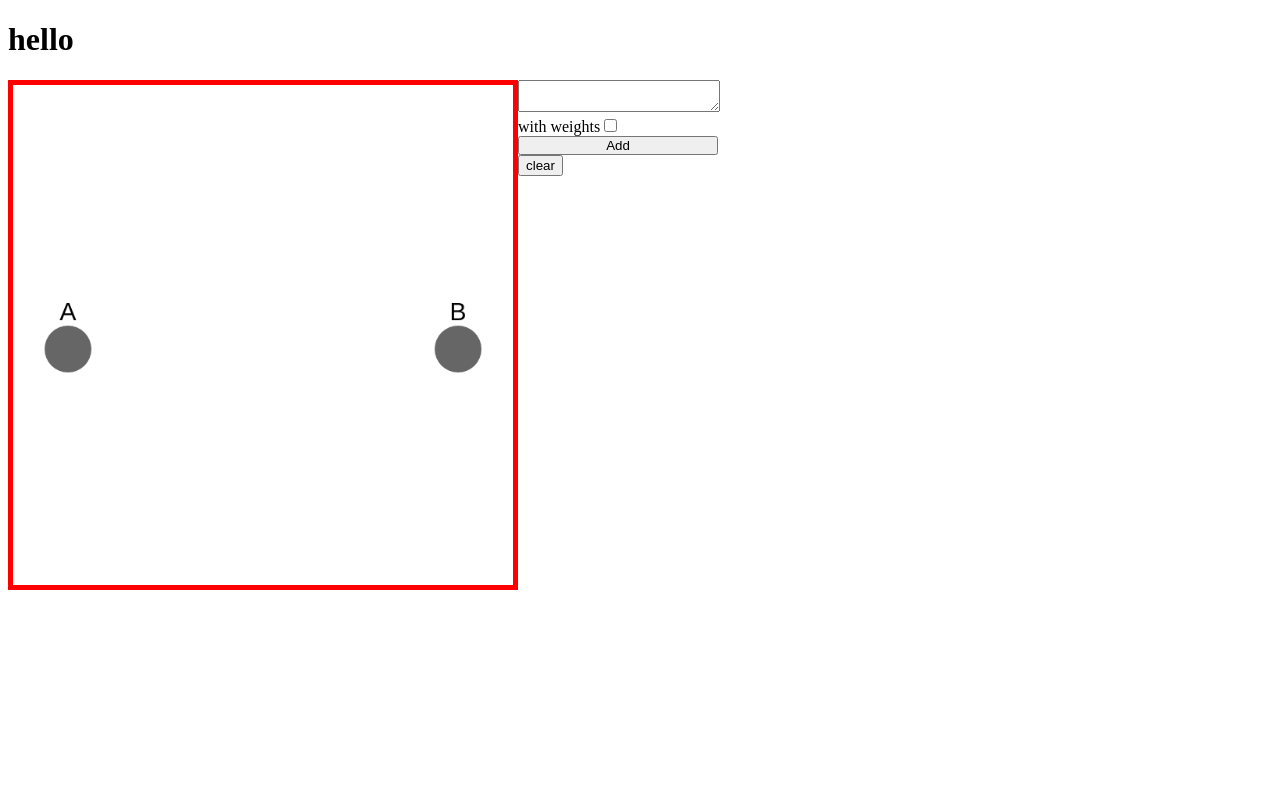
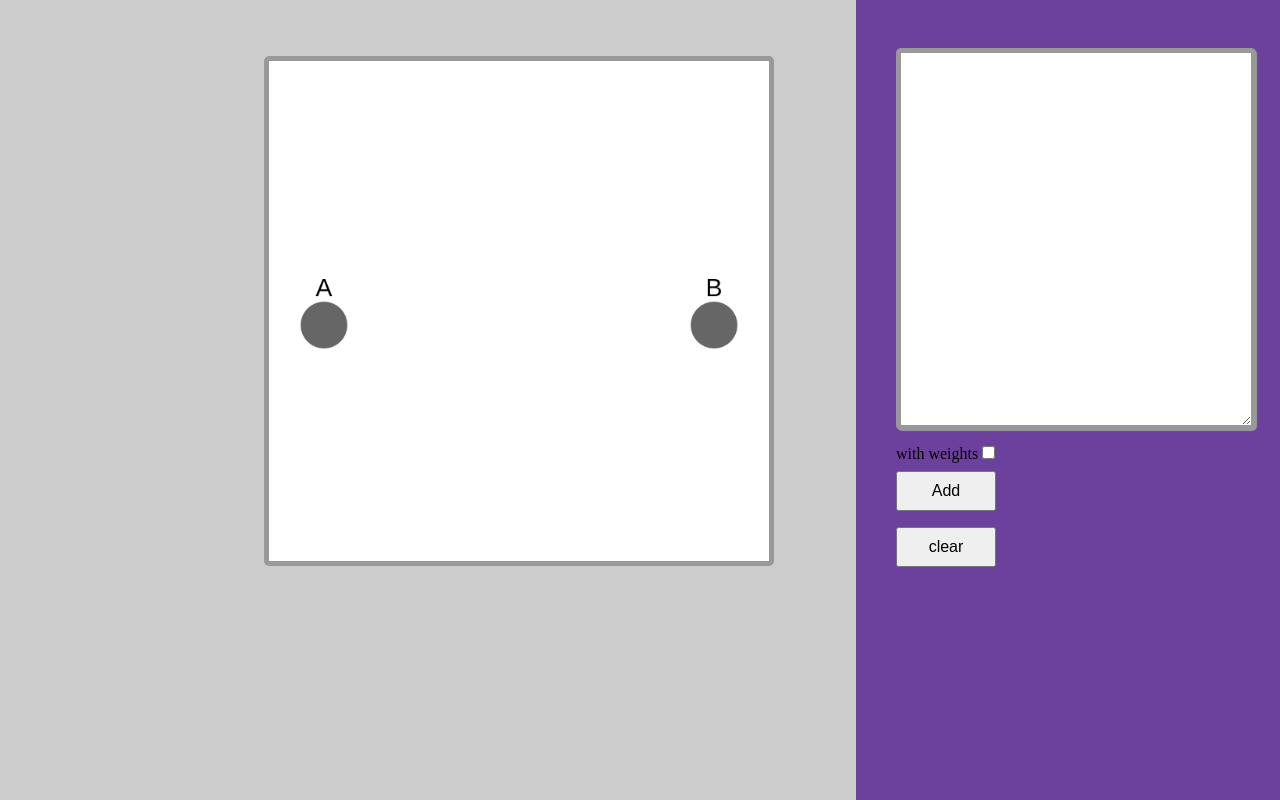
Before and after one commit to Fibii/Graph-Visualizer, a React (Create React App) app: page / in a window 1280 px wide. Built offline with nearby package versions, Linux system fonts and the light colour scheme.

Commit message:
added more stying

```diff
--- a/src/App.js
+++ b/src/App.js
@@ -6,7 +6,6 @@ import Graph from './components/graph'
 
 const App = () => (
   <div>
-    <h1>hello</h1>
     <Graph />
   </div>
 )
--- a/src/components/graph.js
+++ b/src/components/graph.js
@@ -41,12 +41,13 @@ const Graph = () => {
   const handleWithWeights = () => setWithWeights(!withWeights)
 
   return (
-    <div className="container">
-      <GraphScene elements={elements} />
+    <div className="mainContainer">
+      <GraphScene elements={elements} className="item" />
       <NodeForm
         handleAddNewNode={handleAddNewNode}
         handleClearButton={handleClearButton}
         handleWithWeights={handleWithWeights}
+        className="container"
       />
     </div>
   )
--- a/src/components/nodeForm.js
+++ b/src/components/nodeForm.js
@@ -2,14 +2,18 @@ import React from 'react'
 
 
 const NodeForm = ({ handleAddNewNode, handleClearButton, handleWithWeights }) => (
-  <div className="item">
+  <div className="itemContainer">
     <form onSubmit={handleAddNewNode}>
-      <textarea name="nodes" className="item" />
-            with weights
-      <input type="checkbox" onChange={handleWithWeights} />
-      <input type="submit" className="item" value="Add" />
+      <textarea name="nodes" className="item" id="textArea" rows="16" />
+
+      <div id="inputItem">
+        with weights
+        <input type="checkbox" onChange={handleWithWeights} />
+      </div>
+
+      <button type="submit" className="item">Add</button>
     </form>
-    <button type="button" onClick={handleClearButton}>clear</button>
+    <button type="button" onClick={handleClearButton} className="item">clear</button>
   </div>
 )
 
--- a/src/index.css
+++ b/src/index.css
@@ -1,25 +1,64 @@
+
+body {
+    font-size: 18px;
+    padding-left: 20%;
+    background-color:#ccc;
+}
+
+.mainContainer {
+    display: flex;
+    flex-direction: row;
+    justify-content: left;
+    width: 100%;
+    height:100%;
+
+}
 .container {
     display: flex;
     flex-direction: row;
     justify-content: left;
 }
 
+.itemContainer {
+    background-color:rgb(108, 65, 158);
+    right: 0;
+    width: 30%;
+    height: 100%;
+    position: fixed;
+    top: 0;
+    padding: 40px 0 0 40px;
+}
+
 .item {
-    width: 200px;
-    padding: 0;
-    margin: 0;
+    margin: 8px 8px 8px 0;
+    width: 100px;
+    height: 40px;
+    font-size: 16px;
 }
+
+#textArea {
+    width: 90%;
+    height: 100%;
+    font-size: 20px;
+    border: 5px solid #999;
+    border-radius: 5px;
+    box-shadow: 1px 1px 1px #999;
+}
+
+#inputItem {
+    font-size: 16px;
+}
+
 
 #cy {
     width: 500px;
     height: 500px;
     top: 0px;
     left: 0px;
-
-
-    border-width: 5px;
-    border-color:red;
-    border-style: solid;
+    border: 5px solid #999;
+    border-radius: 5px;
+    background-color:#fff;
+    margin: 48px 0;
 }
 
 input {
```
